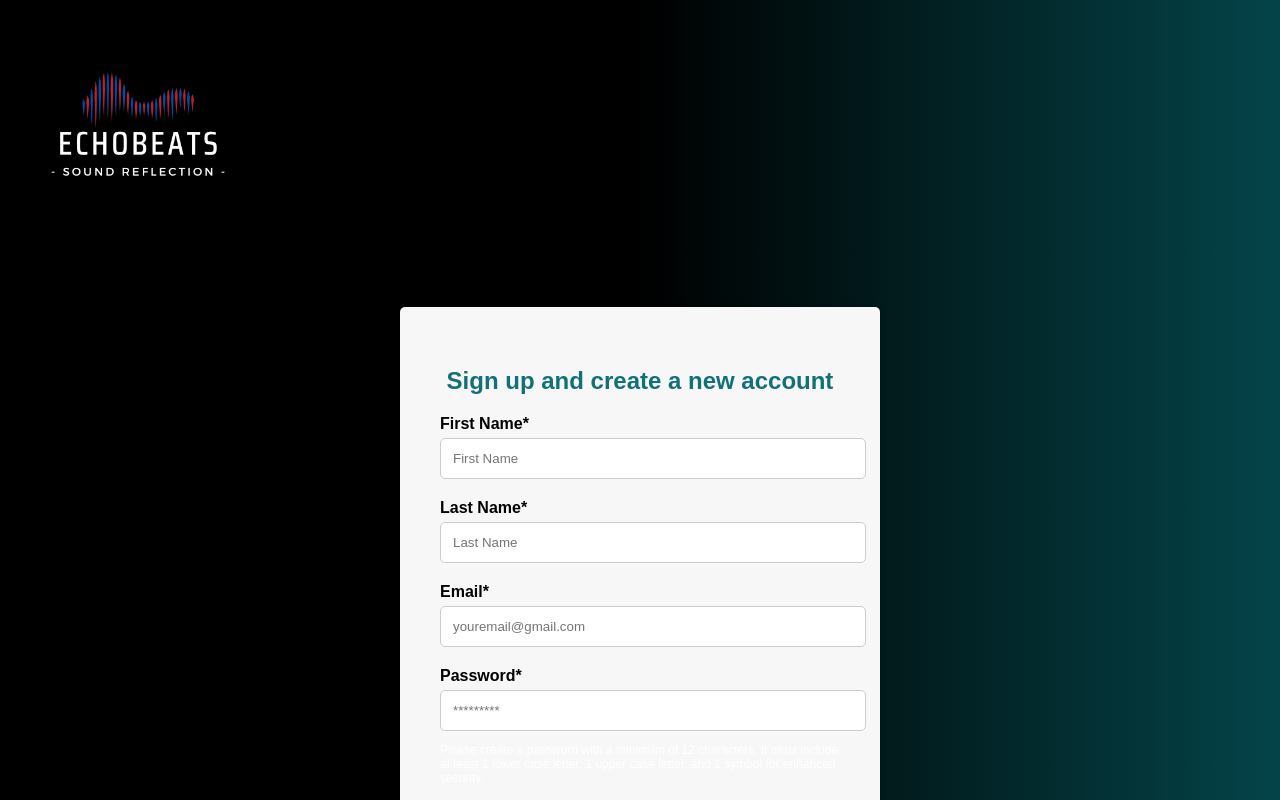
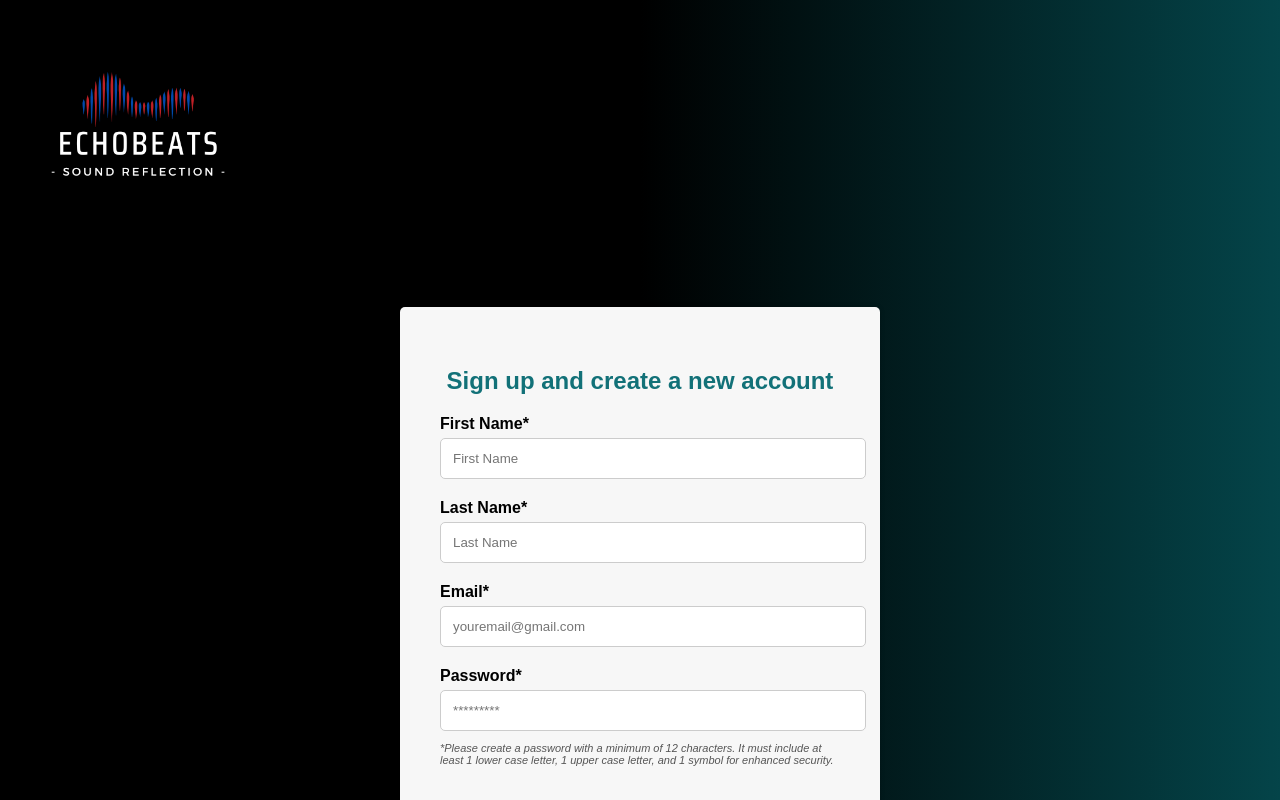
Before and after one commit to DoloresCode/EchoBeats, a React (Create React App) app: page /signup in a window 1280 px wide. Shown: the top 800 px of the page. Built offline with nearby package versions, Linux system fonts and the light colour scheme; no server answers.

Commit message:
update password requirement text added in signup.js file again and project done

```diff
--- a/src/pages/users/Signup.js
+++ b/src/pages/users/Signup.js
@@ -74,8 +74,8 @@ const Signup = ({ signUp, onFormSwitch }) => {
             onChange={handleChange}
             required
           />
-          <p style={{fontSize: "12px"}}>
-            Please create a password with a minimum of 12 characters. It must include at least 1 lower case letter, 1 upper case letter, and 1 symbol for enhanced security.
+          <p style={{fontSize: "11px", color: "#555555", fontStyle: "italic"}}>
+            *Please create a password with a minimum of 12 characters. It must include at least 1 lower case letter, 1 upper case letter, and 1 symbol for enhanced security.
           </p>
         </div>
         {error && <div className="error-msg">{error}</div>}
```
Also changed, not shown: src/index.css (+0 -8 lines).
